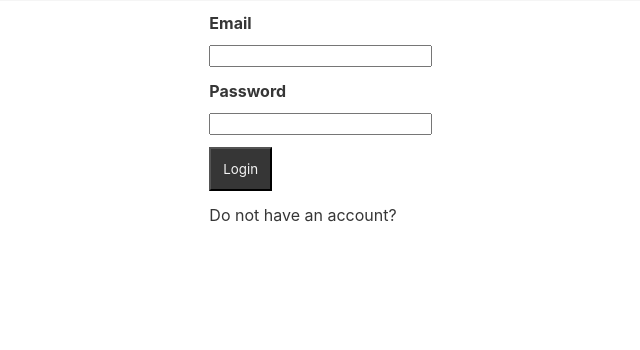
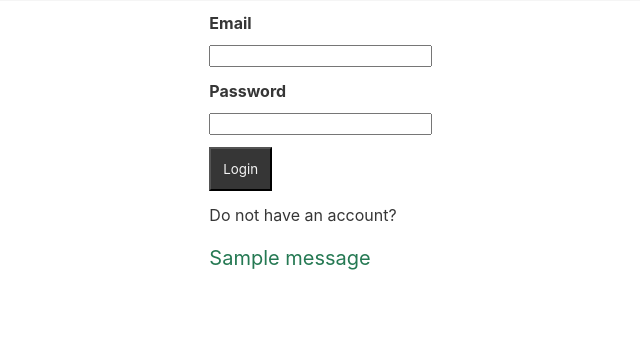
Before and after one commit to Saptarshi-Mohanty/work-flask-webapp, a Flask app: page /login in a window 1280 px wide. Shown: the part 89-439 px from the top of the page, without its empty margins (334-974 px from the left). Run offline with Flask 3, Linux system fonts and the light colour scheme; one stand-in notice (Sample message) is shown.

Commit message:
flash message fixed

```diff
--- a/flaskr/templates/login.html
+++ b/flaskr/templates/login.html
@@ -22,18 +22,18 @@
                         <div class="py-3">
                             {{form.loginbutton(class="has-text-light has-background-grey-darker is-rounded px-3 py-3")}}
                         </div>
+                        <a href="{{url_for('register')}}" class="has-text-grey-darker">Do not have an account?</a>
+                        {% with messages = get_flashed_messages()%}
+                            {% if messages %}
+                                {%for message in messages%}
+                                    <div class="is-size-5 has-text-success-dark py-4">
+                                        {{message}}
+                                    </div>
+                                {%endfor%}
+                            {%endif%}
+                        {%endwith%}
                 </form>
-                <a href="{{url_for('register')}}" class="has-text-grey-darker">Do not have an account?</a>
             </div>
             <div class="column is-5"></div>
         </div>
-        <!-- {% with messages = get_flashed_messages()%}
-            {% if messages %}
-                {%for message in messages%}
-                    <div>
-                        {{message}}
-                    </div>
-                {%endfor%}
-            {%endif%}
-        {%endwith%} -->
     {%endblock%}
```
